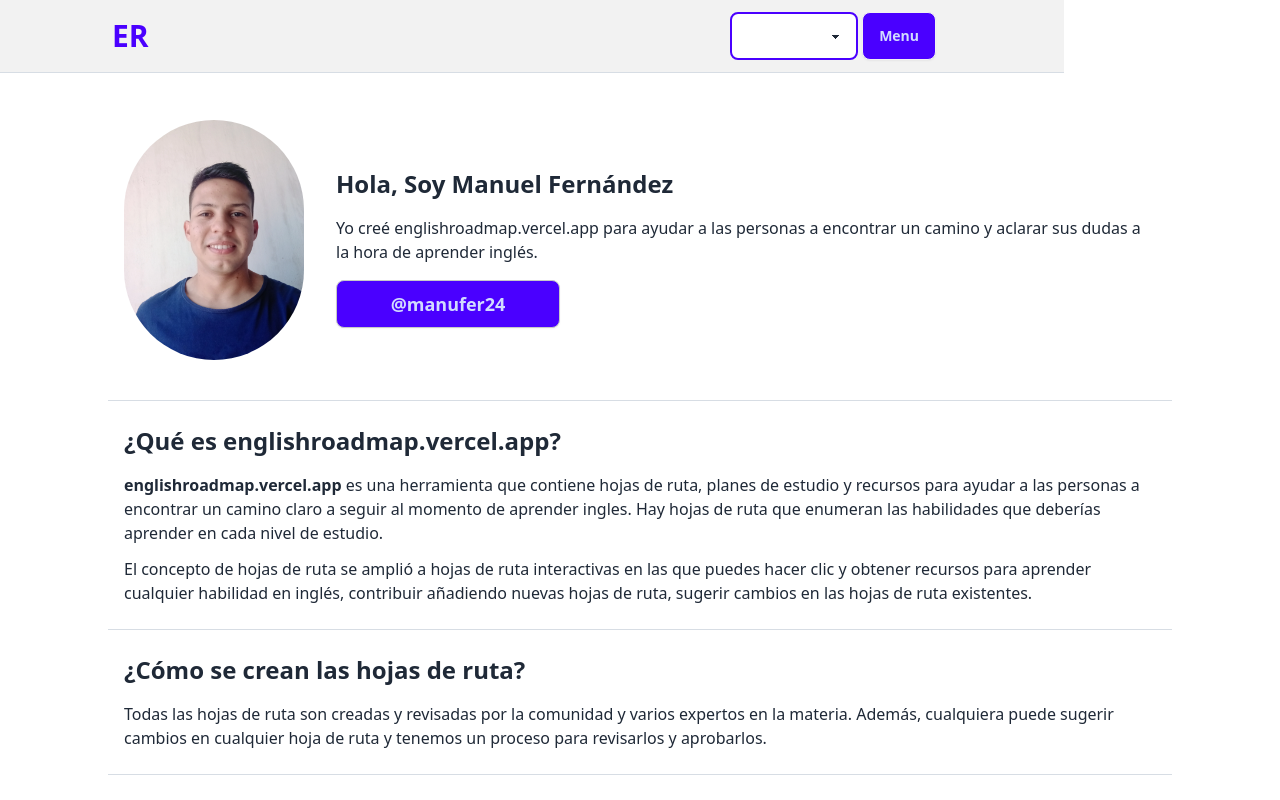
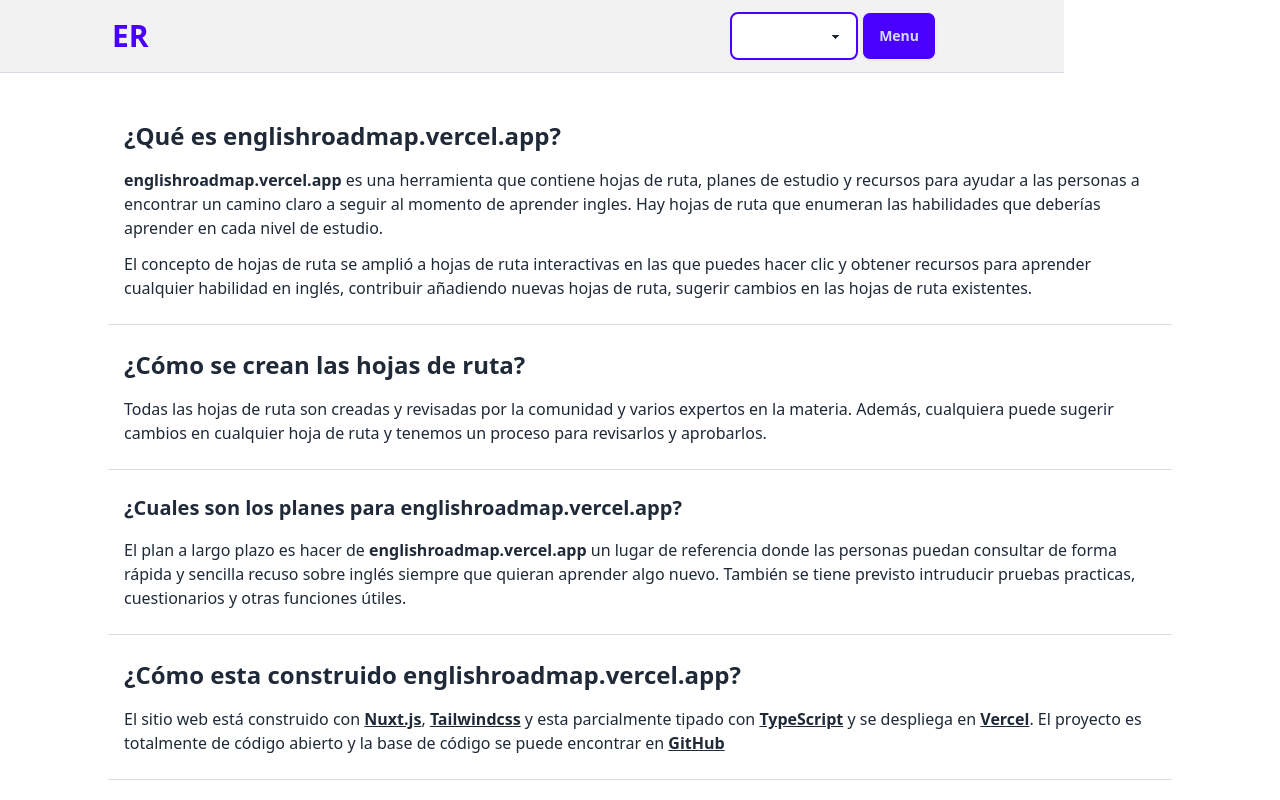
Before and after one commit to manufer24/englishroadmap, a Nuxt app: page /FAQs in a window 1280 px wide. Shown: the top 800 px of the page. Built offline with nearby package versions, Linux system fonts and the light colour scheme.

Commit message:
remove card section

```diff
--- a/pages/FAQs.vue
+++ b/pages/FAQs.vue
@@ -1,17 +1,6 @@
 <template>
     <MainLayoutVue>
         <section class="container mx-auto pt-4">
-            <article class="flex flex-col px-4 py-6 border-b border-neutral-content md:flex-row md:items-center md:gap-8">
-                <img class="skeleton inline-block self-center mb-4 w-48 h-60 rounded-full bg-primary" src="../public/img/author_avatar.webp" alt="author avatar">
-
-                <div>
-                    <h1 class="font-bold text-xl md:text-2xl pb-4 ">Hola, Soy Manuel Fernández</h1>
-                    <p >Yo creé englishroadmap.vercel.app para ayudar a las personas a encontrar un camino y aclarar sus dudas a la hora de aprender inglés. </p>
-                    <button class="btn btn-active w-56 bg-primary text-primary-content hover:bg-primary-content hover:text-primary text-lg mt-4">
-                        <nuxt-link class="h-full flex items-center font-bold" to="https://github.com/manufer24" target="_blank" rel="noopener noreferrer">@manufer24</nuxt-link>
-                    </button>
-                </div>
-            </article>
 
             <article class="py-6 px-4 border-b border-neutral-content">
                 <h2 class="font-bold text-xl md:text-2xl pb-4">¿Qué es englishroadmap.vercel.app? </h2>
```
